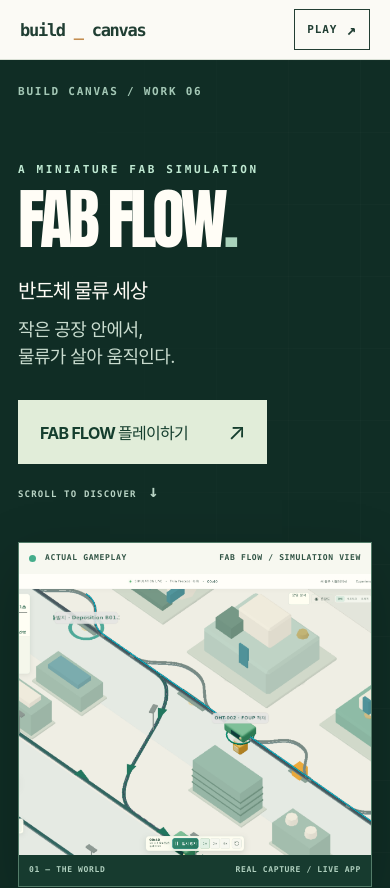
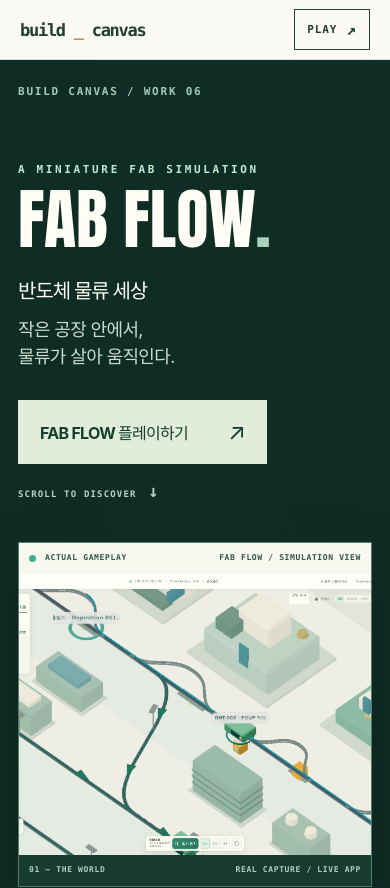
Before and after one commit to gmldbs25/build-canvas, a React (Vite) app in the folder projects/fab-flow/: page / in a window 390 px wide. Shown: the top 888 px of the page. Built offline with nearby package versions, Linux system fonts and the light colour scheme.

Commit message:
style(work6): use neutral zero letter spacing for FAB FLOW hero title

```diff
--- a/projects/fab-flow/src/work6.css
+++ b/projects/fab-flow/src/work6.css
@@ -23,7 +23,7 @@ a:focus-visible,button:focus-visible,summary:focus-visible{outline:3px solid #e4
 .hero-topline{display:flex;justify-content:space-between;gap:20px;font:600 11px/1.4 ui-monospace,SFMono-Regular,Menlo,monospace;letter-spacing:.16em;color:#a4c8b6}
 .hero-copy{margin-top:55px}
 .hero-eyebrow{font:600 11px/1.4 ui-monospace,SFMono-Regular,Menlo,monospace;letter-spacing:.24em;color:#bfe9d2;margin:0 0 12px}
-.hero h1{font-family:Impact,"Arial Narrow",Arial,sans-serif;font-weight:800;font-size:clamp(82px,13.6vw,220px);line-height:.9;letter-spacing:-.06em;margin:0;white-space:nowrap;text-transform:uppercase}
+.hero h1{font-family:Impact,"Arial Narrow",Arial,sans-serif;font-weight:800;font-size:clamp(82px,13.6vw,220px);line-height:.9;letter-spacing:0;margin:0;white-space:nowrap;text-transform:uppercase}
 .hero-period{color:#a9d3bc}
 .hero-intro{display:flex;justify-content:space-between;align-items:flex-end;gap:35px;margin:24px 0 46px}
 .hero-intro strong{font-weight:680;font-size:clamp(20px,2vw,29px);letter-spacing:-.05em}
@@ -209,7 +209,7 @@ a:focus-visible,button:focus-visible,summary:focus-visible{outline:3px solid #e4
  .hero-inner{padding:24px 0 35px}
  .hero-topline>span:last-child{display:none}
  .hero-copy{margin-top:63px}
- .hero h1{font-size:clamp(65px,17vw,124px);letter-spacing:-.06em}
+ .hero h1{font-size:clamp(65px,17vw,124px);letter-spacing:0}
  .hero-intro{align-items:flex-start;flex-direction:column;gap:30px;margin:26px 0 38px}
  .hero-intro p{font-size:18px}
  .hero-action{align-items:flex-start}
```
